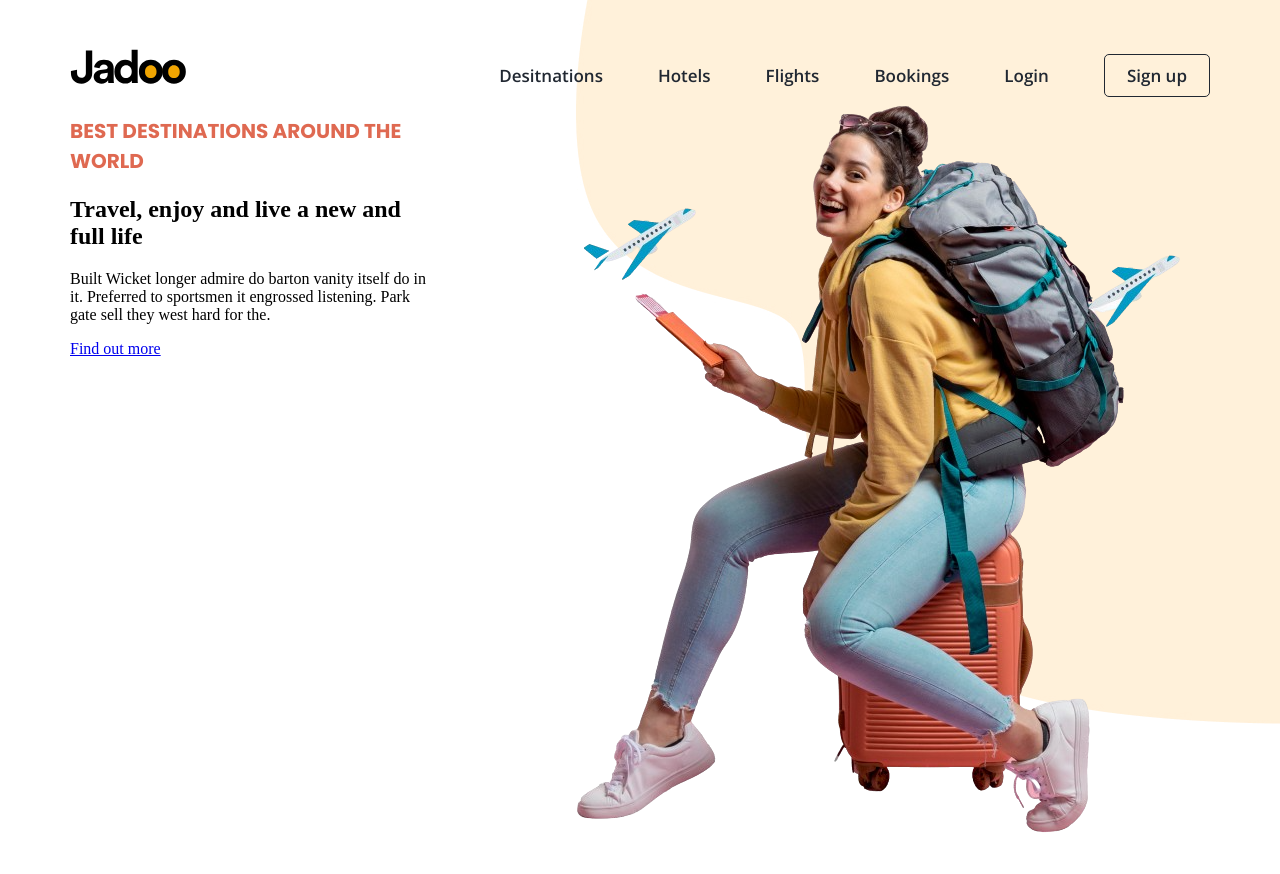
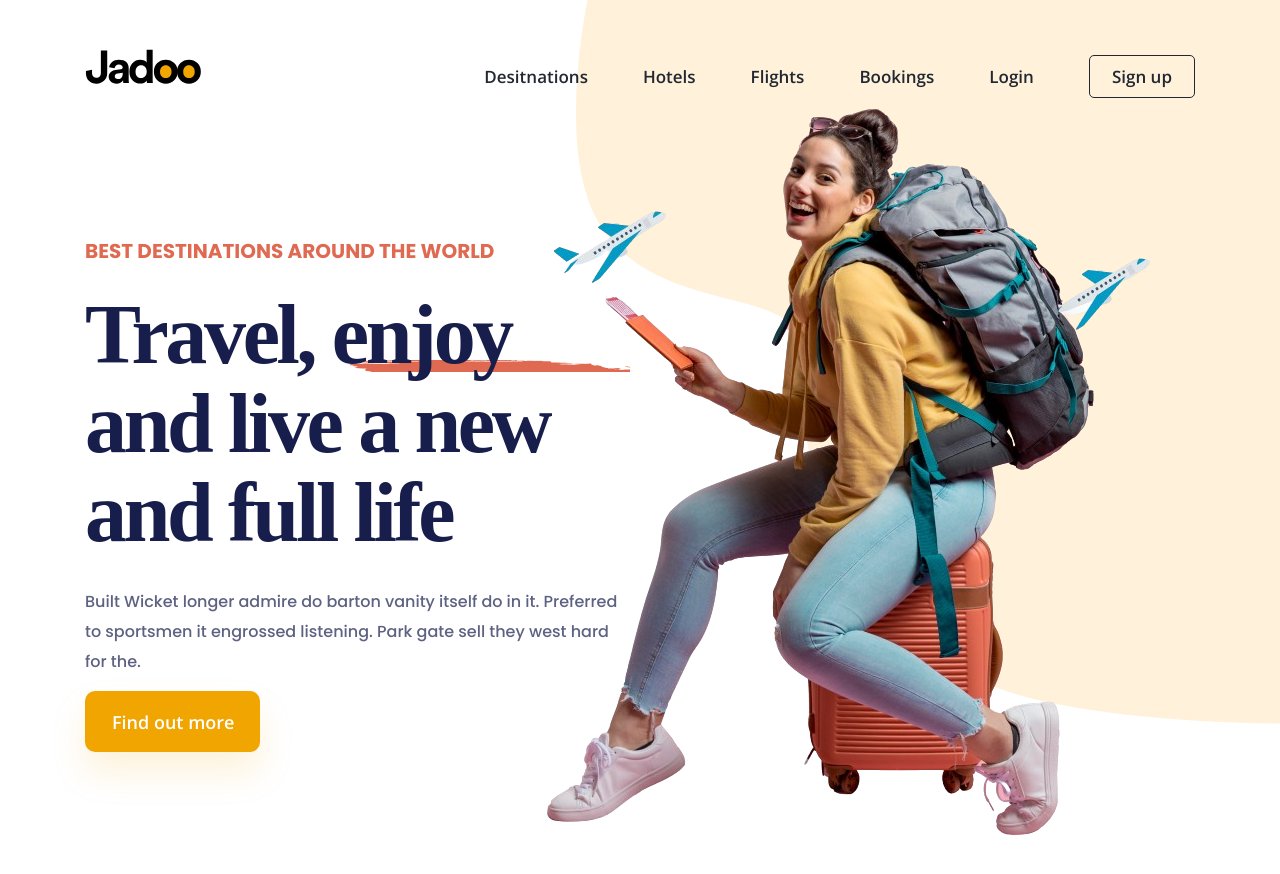
Before and after one commit to BeksultanTurganbaev1/css-layout, a plain HTML site: page index.html in a window 1280 px wide. Drawn offline with nearby package versions, Linux system fonts and the light colour scheme; a web font is replaced by a local one.

Commit message:
Add hero

```diff
--- a/index.html
+++ b/index.html
@@ -44,13 +44,13 @@
           </ul>
         </nav>
         <div class="header__hero">
-          <div class="header__hero-col">
+          <div class="header__hero-col header__hero-width">
+            <h2 class="header__hero-title--descr">
+              Best Destinations around the world
+            </h2>
             <h1 class="header__hero-title">
-              Best Destinations around the world
+              Travel, enjoy and live a new and full life
             </h1>
-            <h2 class="header__hero-title--descr">
-              Travel, enjoy and live a new and full life
-            </h2>
             <p class="header__hero-descr">
               Built Wicket longer admire do barton vanity itself do in it.
               Preferred to sportsmen it engrossed listening. Park gate sell they
@@ -58,7 +58,7 @@
             </p>
             <a class="header__hero-link" href="#">Find out more</a>
           </div>
-          <div class="header__hero-col">
+          <div class="header__hero-col header__hero-col--img">
             <img
               src="/img/hero-bg-removebg.png"
               alt="..."
--- a/scss/_header.scss
+++ b/scss/_header.scss
@@ -47,7 +47,11 @@
   &__hero-col {
     align-items: start;
   }
-  &__hero-title {
+  &__hero-width {
+    width: 545px;
+  }
+  &__hero-title--descr {
+    margin: 130px 0 24px;
     font-family: $main-font-family;
     font-style: normal;
     font-weight: 700;
@@ -56,4 +60,45 @@
     text-transform: uppercase;
     color: #df6951;
   }
+  &__hero-title {
+    margin: 0;
+    padding: 0 0 30px;
+    font-family: $title-font-family;
+    font-style: normal;
+    font-weight: 700;
+    font-size: 84px;
+    line-height: 89px;
+    letter-spacing: -0.04em;
+    color: $title-color;
+    background-image: url(/img/hero-Decore.jpg);
+    background-repeat: no-repeat;
+    background-position: 250px 70px;
+  }
+  &__hero-descr {
+    margin: 0 0 34px;
+    padding: 0;
+    font-family: $main-font-family;
+    font-style: normal;
+    font-weight: 500;
+    font-size: 16px;
+    line-height: 30px;
+  }
+  &__hero-link {
+    padding: 19px 26px 18px 27px;
+    font-family: $category-font;
+    font-style: normal;
+    font-weight: 500;
+    font-size: 18px;
+    line-height: 23px;
+    text-align: center;
+    color: #ffffff;
+    background: #f1a501;
+    box-shadow: 0px 20px 35px rgba(241, 165, 1, 0.15);
+    border-radius: 10px;
+    text-decoration: none;
+  }
+  &__hero-img {
+    position: absolute;
+    right: 100px;
+  }
 }
--- a/scss/style.scss
+++ b/scss/style.scss
@@ -1,6 +1,13 @@
 @import "container";
 @import "header";
+*,
+::after,
+::before {
+  box-sizing: border-box;
+}
 body {
   margin: 0;
   padding: 0;
+  font-family: $main-font-family;
+  color: $main-color;
 }
```
Also changed, not shown: css/style.min.css, img/hero-bg.jpg (deleted), 1 other file.
